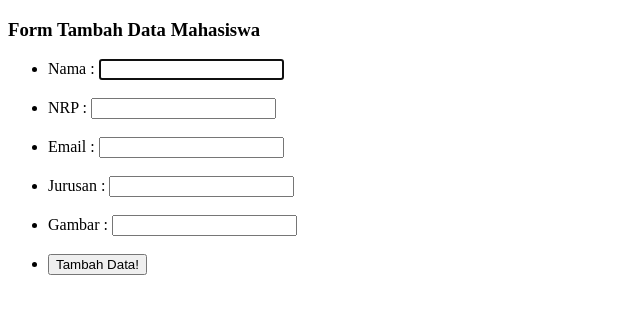
After one commit to Leavend/pw2022_4032022, a PHP site: page /tambah.php in a window 1280 px wide. The commit adds this page. Shown: the top 314 px of the page, without its empty margins (0-640 px from the left). Run offline with PHP 8.4, Linux system fonts and the light colour scheme.

Commit message:
Menambahkan Fitur Insert Data

```diff
--- a/kuliah/pertemuan10/functions.php
+++ b/kuliah/pertemuan10/functions.php
@@ -24,3 +24,21 @@ function query($query)
 
   return $rows;
 }
+
+
+function tambah($data)
+{
+  $db = Koneksi();
+
+  $nama = htmlspecialchars($data['nama']);
+  $nrp = htmlspecialchars($data['nrp']);
+  $email = htmlspecialchars($data['email']);
+  $jurusan = htmlspecialchars($data['jurusan']);
+  $gambar = htmlspecialchars($data['gambar']);
+
+  $query = "INSERT INTO mahasiswa VALUES (null, '$nama', '$nrp', '$email', '$jurusan', '$gambar');";
+
+  mysqli_query($db, $query);
+  echo mysqli_error($db);
+  return mysqli_affected_rows($db);
+}
--- a/kuliah/pertemuan10/latihan3.php
+++ b/kuliah/pertemuan10/latihan3.php
@@ -14,6 +14,9 @@ $mahasiswa = query("SELECT * from mahasiswa");
 
 <body>
   <h3>Daftar Mahasiswa</h3>
+
+  <a href="tambah.php">Tambah Data Mahasiswa</a>
+  <br><br>
 
   <table border="1" cellpadding="10" cellspacing="0">
     <tr>
--- /dev/null
+++ b/kuliah/pertemuan10/tambah.php
@@ -0,0 +1,78 @@
+<?php
+require "functions.php";
+
+// cek tombol sudah ditekan
+
+if (isset($_POST['tambah'])) {
+  if (tambah($_POST) > 0) {
+    echo "<script>
+            alert('Data Berhasil ditambahkan!');
+            document.location.href = 'latihan3.php';
+          </script>";
+  } else {
+    echo "Data Gagal ditambahkan!";
+  };
+}
+
+?>
+
+
+
+<!DOCTYPE html>
+<html lang="en">
+
+<head>
+  <meta charset="UTF-8">
+  <meta http-equiv="X-UA-Compatible" content="IE=edge">
+  <meta name="viewport" content="width=device-width, initial-scale=1.0">
+  <title>Tambah Data Mahasiswa</title>
+</head>
+
+<body>
+  <h3>Form Tambah Data Mahasiswa</h3>
+  <form action="" method="POST">
+
+    <ul>
+      <li>
+        <label>
+          Nama :
+          <input type="text" name="nama" autofocus required>
+        </label>
+      </li>
+      <br>
+      <li>
+        <label>
+          NRP :
+          <input type="text" name="nrp" required>
+        </label>
+      </li>
+      <br>
+      <li>
+        <label>
+          Email :
+          <input type="text" name="email" required>
+        </label>
+      </li>
+      <br>
+      <li>
+        <label>
+          Jurusan :
+          <input type="text" name="jurusan" required>
+        </label>
+      </li>
+      <br>
+      <li>
+        <label>
+          Gambar :
+          <input type="text" name="gambar" required>
+        </label>
+      </li>
+      <br>
+      <li>
+        <button type="submit" name="tambah">Tambah Data!</button>
+      </li>
+    </ul>
+  </form>
+</body>
+
+</html>
```
